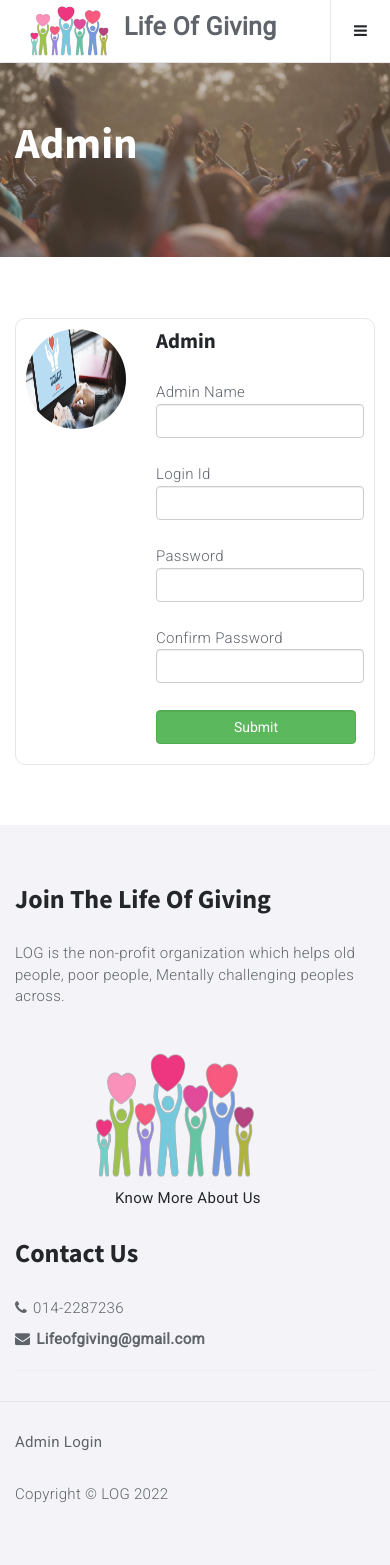
After one commit to neilotpal/LOG, a PHP site: page /staff.php in a window 390 px wide. The commit adds this page. Run offline with PHP 8.4, Linux system fonts and the light colour scheme; data that the repository does not hold is empty; some libraries are stand-ins or nearby versions.

Commit message:
add admin page created

```diff
--- a/header.php
+++ b/header.php
@@ -48,13 +48,25 @@ if(isset($_POST['btndonorlogin']))
 }
 if(isset($_POST['btnstafflogin']))
 {
-	$sql  ="SELECT * FROM staff WHERE login_id='$_POST[staffloginid]' AND password='$_POST[staffpassword]' AND status='Active'";
+	$password=$_POST["staffpassword"];
+	$sql  ="SELECT * FROM staff WHERE login_id='$_POST[staffloginid]'";
 	$qsql =mysqli_query($con,$sql);
-	if(mysqli_num_rows($qsql)  == 1)
+	if(mysqli_num_rows($qsql) >0)
 	{
-		$rs = mysqli_fetch_array($qsql);
-		$_SESSION['staff_id'] = $rs['staff_id'];
-		echo "<script>window.location='dashboard.php';</script>";
+		 while($row=mysqli_fetch_array($qsql))
+			 {
+			    if(password_verify($password,$row["password"]))
+					{
+						$_SESSION['staff_id'] = $row['staff_id'];
+						echo "<script>window.location='dashboard.php';</script>";
+					}
+					else
+					{
+						echo '<script>alert("wrong user details")</script>';
+					}
+
+			 }
+
 	}
 	else
 	{
@@ -199,6 +211,7 @@ else if(isset($_SESSION['staff_id']))
 	<ul class="dropdown">
 		<li><a href="staffprofile.php">Admin Profile</a></li>
 		<li><a href="staffchangepassword.php" >Change password</a></li>
+		<li><a href="staff.php">Add Admin</a></li>
 		<li><a href="logout.php" >Logout</a></li>
 	</ul>
 </li>
--- /dev/null
+++ b/staff.php
@@ -0,0 +1,200 @@
+<?php
+session_start();
+?>
+<?php
+include("header.php");
+if(isset($_POST['submit']))
+{
+	/*if(isset($_GET['editid']))
+	{
+		$sql ="UPDATE staff set staff_name='$_POST[staff_name]',login_id='$_POST[login_id]',password='$_POST[password]' WHERE staff_id='$_GET[editid]'";
+		$qsql = mysqli_query($con,$sql);
+		if(mysqli_affected_rows($con) == 1)
+		{
+			echo "<script>alert('staff record updated successfully..');</script>";
+		}
+		else
+		{
+			echo mysqli_error($con);
+		}
+	}
+	else
+	{*/
+		$password=$_POST["password"];
+		$password=password_hash($password,PASSWORD_BCRYPT);
+	$sql ="INSERT INTO staff(staff_name,login_id,password) VALUES('$_POST[staff_name] ','$_POST[login_id]','$password')";
+	$qsql = mysqli_query($con,$sql);
+	if(mysqli_affected_rows($con) == 1)
+	{
+		echo "<script>alert('staff record inserted successfully..');</script>";
+		echo "<script>window.location='staff.php';</script>";
+	}
+	else
+	{
+		echo mysqli_error($con);
+	}
+
+}
+?>
+
+
+<div id="page-header">
+
+<div class="section-bg" style="background-image: url(img/background-2.jpg);"></div>
+
+
+<div class="container">
+<div class="row">
+<div class="col-md-12">
+<div class="header-content">
+<h1>Admin</h1>
+</div>
+</div>
+</div>
+</div>
+
+</div>
+
+</header>
+
+
+<div class="section" style="padding-top: 1px;">
+
+<div class="container">
+
+<div class="row">
+
+<main id="" class="col-md-12">
+
+<div class="">
+
+
+
+<div class="">
+
+
+<div class="article-comments">
+
+<div class="media">
+<div class="media-left">
+<img class="media-object" src="img/charity.jpg"  style="width: 100px;height: 100px;">
+</div>
+<div class="media-body">
+	<div class="media-heading">
+	<h4>Admin</h4>
+	</div>
+	<p>
+<form method="post" action=""  onsubmit="return validateform()">
+
+<div class="row">
+	<div class="col-md-2" style="padding-top: 5px;">Admin Name </div>
+	<div class="col-md-10">
+		<input type="text" name="staff_name" id="staff_name" class="form-control" value="<?php echo $rsedit['staff_name']; ?>">
+	<span id="errstaff_name" class="errorclass"></span>
+	</div>
+</div>
+
+<br>
+<div class="row">
+	<div class="col-md-2" style="padding-top: 5px;">Login Id  </div>
+	<div class="col-md-10">
+		<input type="text" name="login_id"  id="login_id" class="form-control"value="<?php echo $rsedit['login_id']; ?>">
+	<span id="errlogin_id" class="errorclass"></span>
+	</div>
+</div>
+
+<br>
+<div class="row">
+	<div class="col-md-2" style="padding-top: 5px;"> Password </div>
+	<div class="col-md-10">
+		<input type="password" name="password"  id="password" class="form-control" value="<?php echo $rsedit['password']; ?>">
+	<span id="errpassword" class="errorclass"></span>
+	</div>
+</div>
+
+
+<br>
+<div class="row">
+	<div class="col-md-2" style="padding-top: 5px;"> Confirm Password </div>
+	<div class="col-md-10">
+		<input type="password" name="confirmpassword" id="confirmpassword" class="form-control" value="<?php echo $rsedit['password']; ?>">
+	<span id="errconfirmpassword" class="errorclass"></span>
+	</div>
+</div>
+
+<br>
+<div class="row">
+	<div class="col-md-2" style="padding-top: 5px;"></div>
+	<div class="col-md-10">
+		<input type="submit" name="submit" id="submit" class="form-control btn btn-success" style="width: 200px;">
+	</div>
+</div>
+</form>
+	</p>
+	</div>
+</div>
+
+
+</div>
+
+
+</div>
+
+</main>
+
+</div>
+
+</div>
+
+</div>
+<?php
+include("footer.php");
+?>
+<script>
+function validateform()
+{
+	var i = 0;
+	var numericExpression = /^[0-9]+$/;
+	var alphaExp = /^[a-zA-Z]+$/;
+	var alphaSpaceExp = /^[a-zA-Z\s]+$/;
+	var alphaNumericExp = /^[0-9a-zA-Z]+$/;
+	var emailExp = /^[\w\-\.\+]+\@[a-zA-Z0-9\.\-]+\.[a-zA-z0-9]{2,6}$/;
+	var mobno = /^[6-9]\d{9}$/;
+
+	$('.errorclass').html('');
+
+//Validation code starts here
+
+if(document.getElementById("staff_name").value == "")
+{
+	document.getElementById("errstaff_name").innerHTML = "Staff Name should not be empty..";
+	i=1;
+}
+if(document.getElementById("login_id").value == "")
+{
+	document.getElementById("errlogin_id").innerHTML = "Login ID should not be empty..";
+	i=1;
+}
+if(document.getElementById("password").value == "")
+{
+	document.getElementById("errpassword").innerHTML = "Password should not be empty..";
+	i=1;
+}
+if(document.getElementById("confirmpassword").value == "")
+{
+	document.getElementById("errconfirmpassword").innerHTML = "Confirm Password should not be empty..";
+	i=1;
+}
+
+//Validation code ends here
+
+	if(i == 0)
+	{
+		return true;
+	}
+	else
+	{
+		return false;
+	}
+}
+</script>
```
